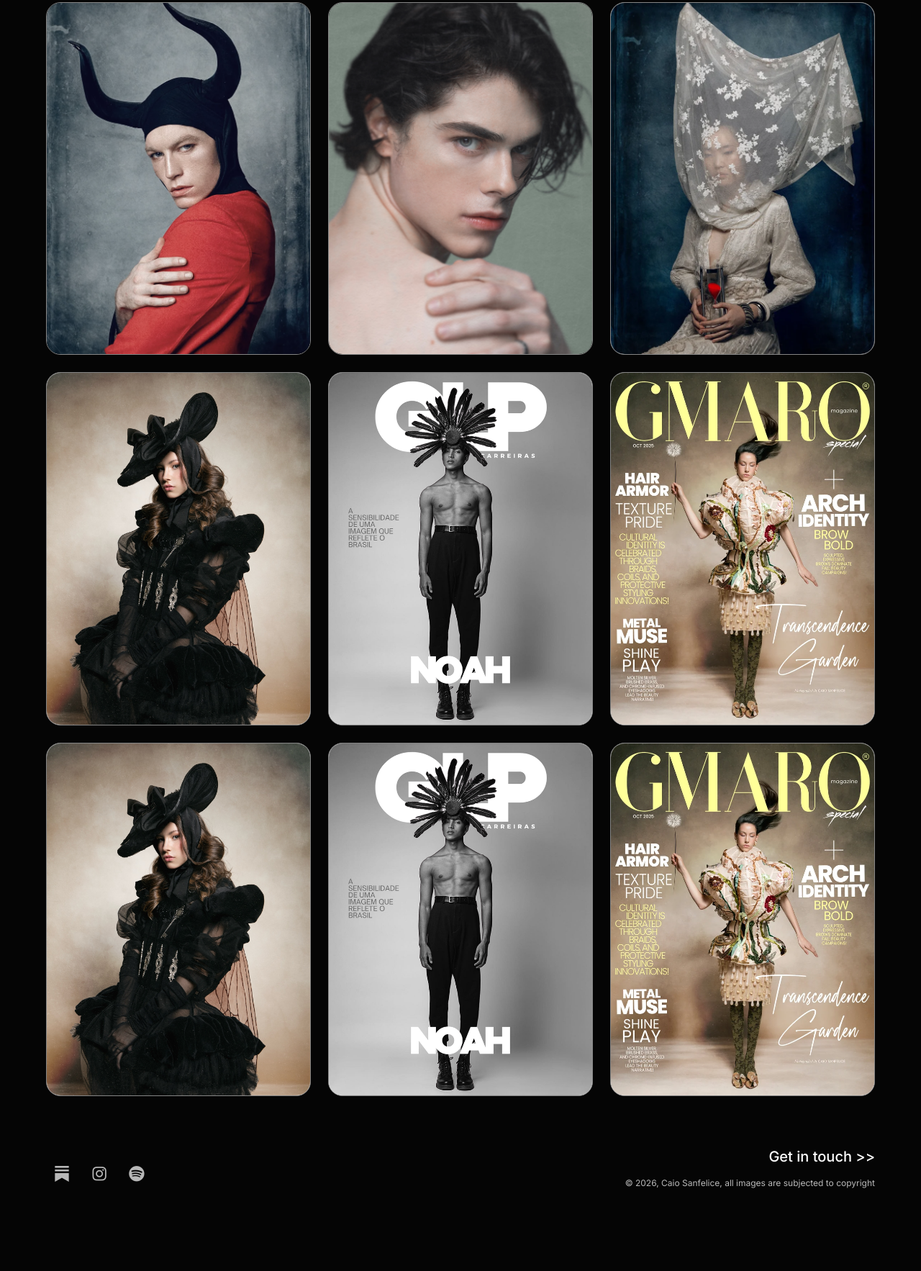
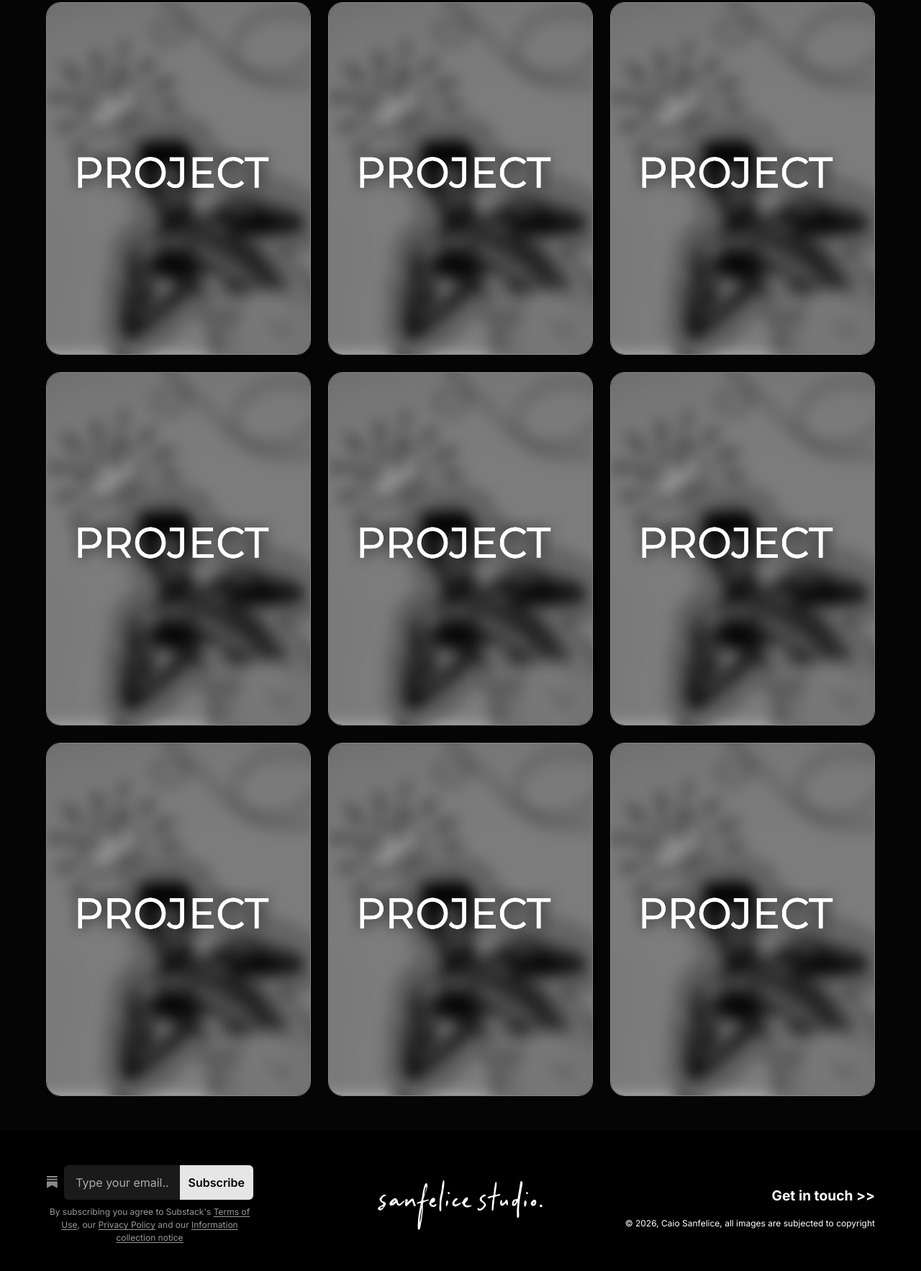
Before and after one commit to caiohsampaio87/SANFELICESTUDIO, a plain HTML site: page projects.html in a window 1280 px wide. Shown: the part 922-2688 px from the top of the page at 72% size. Before the commit the page ends 2607 px from the top, so only its background shows below. Drawn offline with nearby package versions, Linux system fonts and the light colour scheme; a web font is replaced by a local one.

Commit message:
feat: add footer to all pages

```diff
--- a/projects.html
+++ b/projects.html
@@ -59,54 +59,77 @@
       </nav>
       <div class="grid">
         <figure class="card">
-          <img src="assets/images/taurus.png" alt="Fashion portrait in a black hat" loading="lazy">
+          <img src="assets/images/project.png" alt="Fashion portrait in a black hat (placeholder)" loading="lazy">
         </figure>
         <figure class="card">
-          <img src="assets/images/man-portrait.jpg" alt="Close-up fashion portrait" loading="lazy">
+          <img src="assets/images/project.png" alt="Close-up fashion portrait (placeholder)" loading="lazy">
         </figure>
         <figure class="card">
-          <img src="assets/images/hourglass.png" alt="Editorial fashion portrait in a sculptural outfit" loading="lazy">
+          <img src="assets/images/project.png" alt="Editorial fashion portrait in a sculptural outfit (placeholder)" loading="lazy">
         </figure>
         <figure class="card">
-          <img src="assets/images/542547169_18525129829000034_1111729122788806521_n.jpg" alt="Fashion portrait in a black hat" loading="lazy">
+          <img src="assets/images/project.png" alt="Fashion portrait in a black hat (placeholder)" loading="lazy">
         </figure>
         <figure class="card">
-          <img src="assets/images/Screenshot+2023-01-13+at+11.10.44.webp" alt="Close-up fashion portrait" loading="lazy">
+          <img src="assets/images/project.png" alt="Close-up fashion portrait (placeholder)" loading="lazy">
         </figure>
         <figure class="card">
-          <img src="assets/images/Cover+04.webp" alt="Editorial fashion portrait in a sculptural outfit" loading="lazy">
+          <img src="assets/images/project.png" alt="Editorial fashion portrait in a sculptural outfit (placeholder)" loading="lazy">
         </figure>
         <figure class="card">
-          <img src="assets/images/542547169_18525129829000034_1111729122788806521_n.jpg" alt="Fashion portrait in a black hat" loading="lazy">
+          <img src="assets/images/project.png" alt="Fashion portrait in a black hat (placeholder)" loading="lazy">
         </figure>
         <figure class="card">
-          <img src="assets/images/Screenshot+2023-01-13+at+11.10.44.webp" alt="Close-up fashion portrait" loading="lazy">
+          <img src="assets/images/project.png" alt="Close-up fashion portrait (placeholder)" loading="lazy">
         </figure>
         <figure class="card">
-          <img src="assets/images/Cover+04.webp" alt="Editorial fashion portrait in a sculptural outfit" loading="lazy">
+          <img src="assets/images/project.png" alt="Editorial fashion portrait in a sculptural outfit (placeholder)" loading="lazy">
         </figure>
       </div>
     </section>
   </main>
 
-  <footer class="site-footer">
-    <nav class="footer-socials" aria-label="Social media">
-      <a class="footer-social-link footer-social-link--substack" href="https://caiosanfelice.substack.com/" target="_blank" rel="noopener" aria-label="Substack">
-        <svg class="footer-substack-mark" viewBox="0 0 24 24" aria-hidden="true" focusable="false">
+  <footer class="site-footer site-footer--home">
+    <section class="footer-substack" aria-label="Substack newsletter signup">
+      <div class="footer-substack__layout">
+        <svg class="footer-substack__logo" viewBox="0 0 24 24" aria-hidden="true" focusable="false">
           <path d="M22.539 8.242H1.46V5.406h21.08v2.836z"/>
           <path d="M1.46 10.812V24L12 18.11 22.54 24V10.812H1.46z"/>
           <path d="M22.54 0H1.46v2.836h21.08V0z"/>
         </svg>
-      </a>
-      <a class="footer-social-link" href="https://www.instagram.com/sanfelicecaio/" target="_blank" rel="noopener" aria-label="Instagram">
-        <i class="fa-brands fa-instagram" aria-hidden="true"></i>
-      </a>
-      <a class="footer-social-link" href="https://open.spotify.com/show/2PPKluHDKjqf2KXSEBb2aw?si=ea20f6b74fbf48a6" target="_blank" rel="noopener" aria-label="Spotify">
-        <i class="fa-brands fa-spotify" aria-hidden="true"></i>
-      </a>
-    </nav>
+        <div class="footer-substack__content">
+          <form class="footer-substack__form"
+                action="https://caiosanfelice.substack.com/api/v1/free?nojs=true"
+                method="POST"
+                target="footer-substack-response">
+            <label class="footer-substack__visually-hidden" for="footer-substack-email">Email address</label>
+            <input id="footer-substack-email"
+                   type="email"
+                   name="email"
+                   autocomplete="email"
+                   spellcheck="false"
+                   placeholder="Type your email..."
+                   required>
+            <button type="submit">Subscribe</button>
+          </form>
+          <p class="footer-substack__message" role="status" aria-live="polite" hidden></p>
+        </div>
+      </div>
+      <p class="footer-substack__legal">
+        By subscribing you agree to Substack's
+        <a href="https://substack.com/tos">Terms of Use</a>, our
+        <a href="https://substack.com/privacy">Privacy Policy</a> and our
+        <a href="https://substack.com/information-collection-notice">Information collection notice</a>
+      </p>
+      <iframe class="footer-substack__frame"
+              name="footer-substack-response"
+              title="Substack signup response"></iframe>
+    </section>
+    <div class="footer-brand">
+      <img src="assets/images/logo-sanfelicestudio.svg" alt="Sanfelice Studio">
+    </div>
     <div class="footer-contact">
-      <a href="contact.html"><h5>Get in touch &gt;&gt;</h5></a>
+      <a href="contact.html">Get in touch &gt;&gt;</a>
       <p>© 2026, Caio Sanfelice, all images are subjected to copyright</p>
     </div>
   </footer>
```
Also changed, not shown: aboutme.html (+58 -0 lines), contact.html (+44 -0 lines), editorials.html (+45 -22 lines), portraits.html (+45 -22 lines), assets/images/project.png (added).
